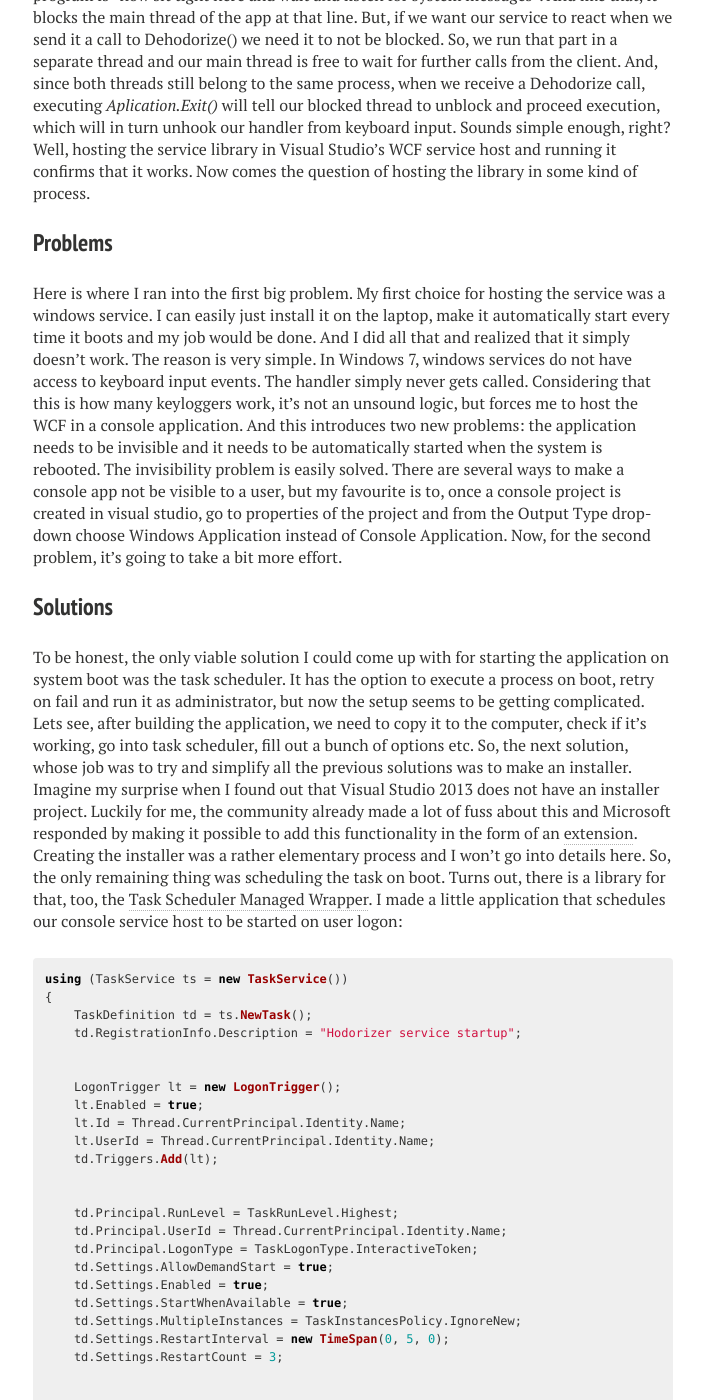
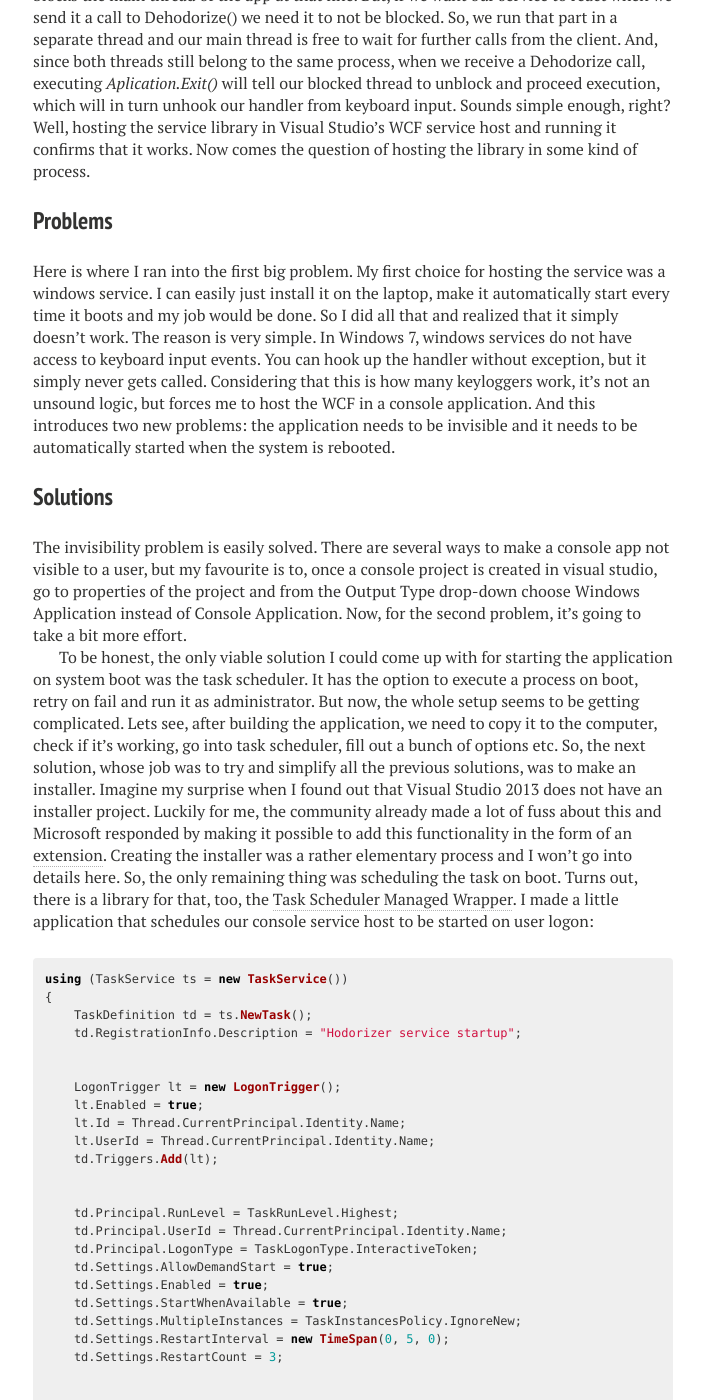
Before and after one commit to drazmazen/drazmazen.github.com, a Jekyll site: the page built from _posts/2014-07-06-coding-shenanigans-and-a-little-bit-of-Hodor.md, in a window 1280 px wide and 1400 px high, scrolled down 3188 px. Shown: the whole window, without its empty margins (287-991 px from the left). Built offline with Jekyll 4.4.1, drawn with Linux system fonts in a browser that asks for light colours; nearby versions of some CDN libraries; comment, search, counter and statistics services are not loaded; some of the changed text lies outside the part shown.

Commit message:
Added images to post. Fixed typos

```diff
--- a/_config.yml
+++ b/_config.yml
@@ -1,7 +1,7 @@
 title:            code_in
 description:      painless code
 # Your site's domain goes here. Leave localhost server or blank when working locally.
-url:              http://drazmazen.github.io
+url:              http://localhost:4000
 disqus_shortname: drazmazengithub
 
 # Owner/author information
--- a/_posts/2014-07-06-coding-shenanigans-and-a-little-bit-of-Hodor.md
+++ b/_posts/2014-07-06-coding-shenanigans-and-a-little-bit-of-Hodor.md
@@ -69,16 +69,16 @@ private static void SendInput(int nCode)
     SendInput((uint)pInputs.Length, pInputs, INPUT.Size);
 }
 {% endhighlight %}
-I won't go into details about INPUT, KEYBDINPUT, ScanCodeShort, VirtualKeyShort etc. here, because they are structs and enums almost completely copy pasted from the [pinvoke](http://www.pinvoke.net/) site. Basically, the above code creates a keyboard input and sends it to the system. So, to sum up, when a keyboard event is detected, we handle it by suppressing it, selecting the appropriate letter from the string 'hodor ' and sending it to the system instead.
+I won't go into details about INPUT, KEYBDINPUT, ScanCodeShort, VirtualKeyShort etc. here, because they are structs and enums almost completely copy-pasted from the [pinvoke](http://www.pinvoke.net/) site. Basically, the above code creates a keyboard input and sends it to the system. So, to sum up, when a keyboard event is detected, we handle it by suppressing it, selecting the appropriate letter from the string 'hodor ' and sending it to the system instead.
 
 Now that the logic is in the library project, the console app's main method looks very simple:
 {% highlight csharp %}
 static void Main(string[] args)
-        {
-            _hook = _interceptor.SetHook();
-            Application.Run();
-            _interceptor.Unhook(_hook);
-        }
+{
+    _hook = _interceptor.SetHook();
+    Application.Run();
+    _interceptor.Unhook(_hook);
+}
 {% endhighlight %}
 And, after I've built and started the console application, it worked! No matter which application was in focus, no matter which key I pressed, all I got on the screen was 'hodor hodor hodor...' . Great, but as soon as it worked, I got another evil idea.
 
@@ -110,10 +110,12 @@ As you can see, this code looks a lot like the console application, with two exc
 Dehodorize is, I think, self-explanatory, but let's take a closer look at that _Task.Run()_. If you ever had a chance to work with async-await, you already understand what's going on here, but for anyone that's seeing this for the first time: this _Task.Run()_ is basically just running the code inside the curly braces in a separate thread. And why would we all of a sudden need threading here? Well, what the _Application.Run()_ method is saying to our program is "now sit tight here and wait and listen for system messages". And like that, it blocks the main thread of the app at that line. But, if we want our service to react when we send it a call to Dehodorize() we need it to not be blocked. So, we run that part in a separate thread and our main thread is free to wait for further calls from the client. And, since both threads still belong to the same process, when we receive a Dehodorize call, executing _Aplication.Exit()_ will tell our blocked thread to unblock and proceed execution, which will in turn unhook our handler from keyboard input. Sounds simple enough, right? Well, hosting the service library in Visual Studio's WCF service host and running it confirms that it works. Now comes the question of hosting the library in some kind of process.
 
 ###Problems
-Here is where I ran into the first big problem. My first choice for hosting the service was a windows service. I can easily just install it on the laptop, make it automatically start every time it boots and my job would be done. And I did all that and realized that it simply doesn't work. The reason is very simple. In Windows 7, windows services do not have access to keyboard input events. The handler simply never gets called. Considering that this is how many keyloggers work, it's not an unsound logic, but forces me to host the WCF in a console application. And this introduces two new problems: the application needs to be invisible and it needs to be automatically started when the system is rebooted. The invisibility problem is easily solved. There are several ways to make a console app not be visible to a user, but my favourite is to, once a console project is created in visual studio, go to properties of the project and from the Output Type drop-down choose Windows Application instead of Console Application. Now, for the second problem, it's going to take a bit more effort.
+Here is where I ran into the first big problem. My first choice for hosting the service was a windows service. I can easily just install it on the laptop, make it automatically start every time it boots and my job would be done. So I did all that and realized that it simply doesn't work. The reason is very simple. In Windows 7, windows services do not have access to keyboard input events. You can hook up the handler without exception, but it simply never gets called. Considering that this is how many keyloggers work, it's not an unsound logic, but forces me to host the WCF in a console application. And this introduces two new problems: the application needs to be invisible and it needs to be automatically started when the system is rebooted.
 
 ###Solutions
-To be honest, the only viable solution I could come up with for starting the application on system boot was the task scheduler. It has the option to execute a process on boot, retry on fail and run it as administrator, but now the setup seems to be getting complicated. Lets see, after building the application, we need to copy it to the computer, check if it's working, go into task scheduler, fill out a bunch of options etc. So, the next solution, whose job was to try and simplify all the previous solutions was to make an installer. Imagine my surprise when I found out that Visual Studio 2013 does not have an installer project. Luckily for me, the community already made a lot of fuss about this and Microsoft responded by making it possible to add this functionality in the form of an [extension](http://blogs.msdn.com/b/visualstudio/archive/2014/04/17/visual-studio-installer-projects-extension.aspx). Creating the installer was a rather elementary process and I won't go into details here. So, the only remaining thing was scheduling the task on boot. Turns out, there is a library for that, too, the [Task Scheduler Managed Wrapper](http://taskscheduler.codeplex.com/). I made a little application that schedules our console service host to be started on user logon:
+The invisibility problem is easily solved. There are several ways to make a console app not  visible to a user, but my favourite is to, once a console project is created in visual studio, go to properties of the project and from the Output Type drop-down choose Windows Application instead of Console Application. Now, for the second problem, it's going to take a bit more effort.
+
+To be honest, the only viable solution I could come up with for starting the application on system boot was the task scheduler. It has the option to execute a process on boot, retry on fail and run it as administrator. But now, the whole setup seems to be getting complicated. Lets see, after building the application, we need to copy it to the computer, check if it's working, go into task scheduler, fill out a bunch of options etc. So, the next solution, whose job was to try and simplify all the previous solutions, was to make an installer. Imagine my surprise when I found out that Visual Studio 2013 does not have an installer project. Luckily for me, the community already made a lot of fuss about this and Microsoft responded by making it possible to add this functionality in the form of an [extension](http://blogs.msdn.com/b/visualstudio/archive/2014/04/17/visual-studio-installer-projects-extension.aspx). Creating the installer was a rather elementary process and I won't go into details here. So, the only remaining thing was scheduling the task on boot. Turns out, there is a library for that, too, the [Task Scheduler Managed Wrapper](http://taskscheduler.codeplex.com/). I made a little application that schedules our console service host to be started on user logon:
 {% highlight csharp %}
 using (TaskService ts = new TaskService())
 {
@@ -149,7 +151,13 @@ using (TaskService ts = new TaskService())
     ts.RootFolder.RegisterTaskDefinition("Hodorizer Service Starter", td);
 }
 {% endhighlight %}
-And all that was left was to add this scheduler to be executed in the installer.
+And all that was left was to add this scheduler to be executed in the installer. This can be done in Visual Studio, by right-clicking on the installer project and selecting View->Custom Actions:
+
+![View Installer Custom Actions]({{ site.url }}/images/installer_view_custom_actions.png)
+
+and then adding custom action to Install:
+![Installer Adding Custom Actions]({{ site.url }}/images/installer_adding_custom_action.png)
+
 
 ###Epilogue
 I had some fun remotely switching hodorization on and off on my wife's laptop as she was thinking "How did I accidentally type 'hodor' again?!?", but truth be told, I had much more fun making the Hodorizer. I guess it was also a good example of how a one line specification can suddenly grow to include several projects - a service library, a service host, a client app, a scheduler and an installer. All in all, I thought it made a nice weekend project and a cool story to tell my grandchildren. Well, OK, a nice weekend project.
```
Also changed, not shown: other parts of _posts/2014-07-06-coding-shenanigans-and-a-little-bit-of-Hodor.md (+1 -1 lines), images/installer_adding_custom_action.png (added), images/installer_view_custom_actions.png (added).
